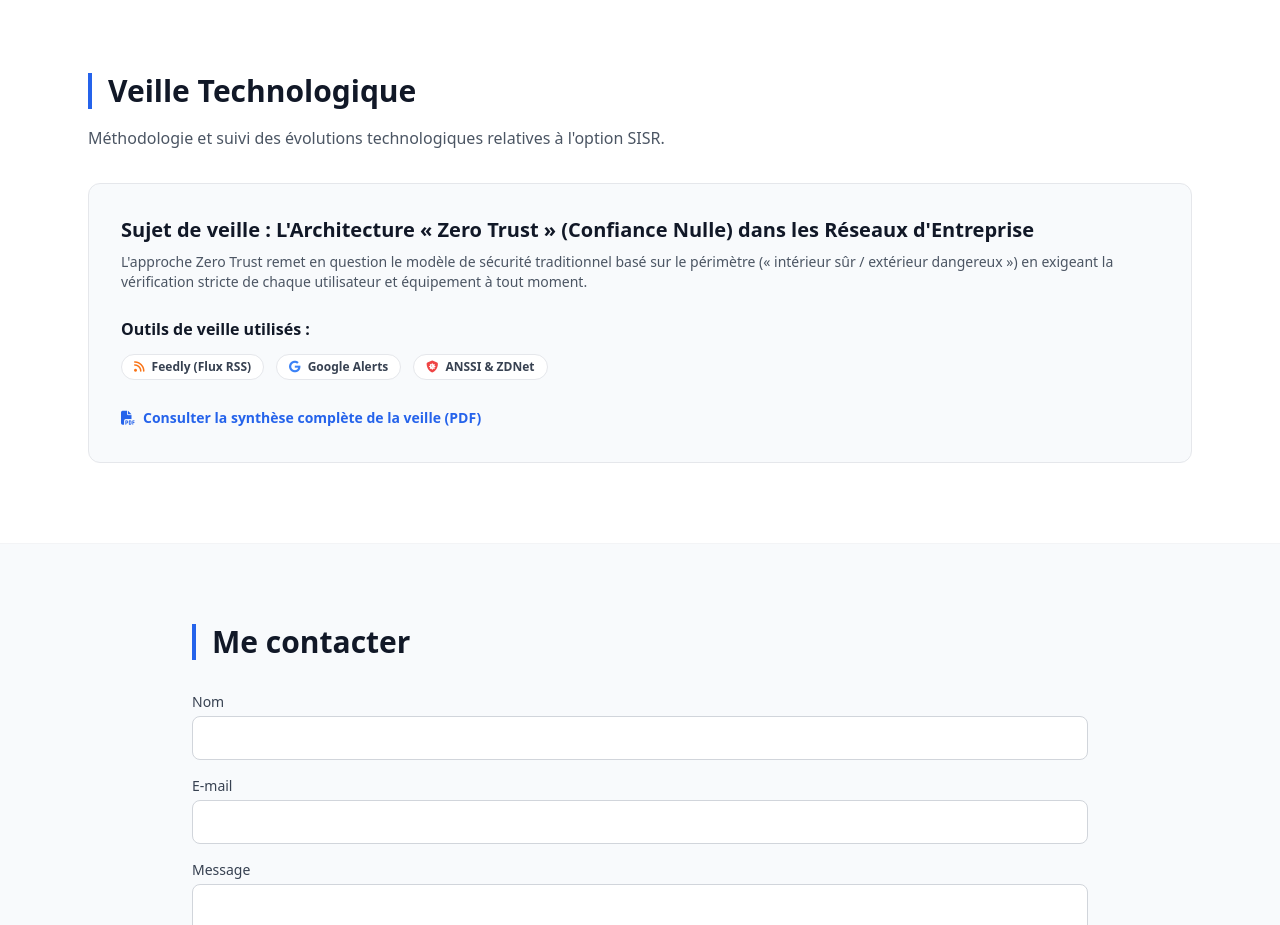
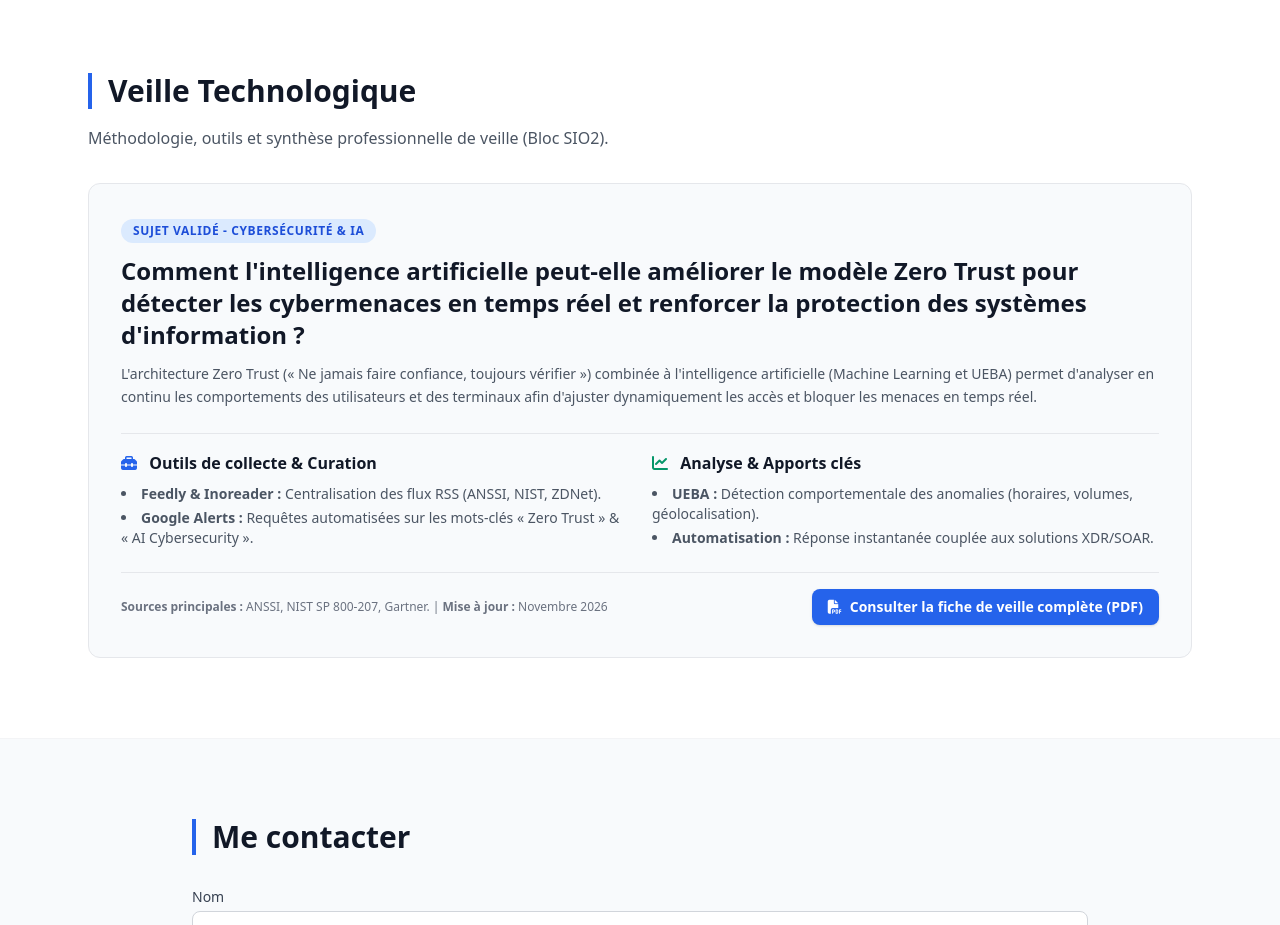
Before and after one commit to dpicchirilli-cmd/index, a plain HTML site: page index.html in a window 1280 px wide. Shown: the part 2400-3325 px from the top of the page. Drawn offline with nearby package versions, Linux system fonts and the light colour scheme.

Commit message:
Update index.html

```diff
--- a/index.html
+++ b/index.html
@@ -176,29 +176,45 @@
         </div>
     </section>
 
-    <!-- Veille Technologique -->
+    <!-- Veille Technologique (Mise à jour TP IA & Zero Trust) -->
     <section id="veille" class="py-20 px-6 max-w-6xl mx-auto">
         <h2 class="text-3xl font-bold text-gray-900 mb-4 border-l-4 border-blue-600 pl-4">Veille Technologique</h2>
-        <p class="text-gray-600 mb-8">Méthodologie et suivi des évolutions technologiques relatives à l'option SISR.</p>
+        <p class="text-gray-600 mb-8">Méthodologie, outils et synthèse professionnelle de veille (Bloc SIO2).</p>
 
-        <div class="bg-slate-50 p-8 rounded-xl border border-gray-200">
-            <div class="mb-6">
-                <h3 class="text-xl font-bold text-gray-900 mb-2">Sujet de veille : L'Architecture « Zero Trust » (Confiance Nulle) dans les Réseaux d'Entreprise</h3>
-                <p class="text-gray-600 text-sm">
-                    L'approche Zero Trust remet en question le modèle de sécurité traditionnel basé sur le périmètre (« intérieur sûr / extérieur dangereux ») en exigeant la vérification stricte de chaque utilisateur et équipement à tout moment.
+        <div class="bg-slate-50 p-8 rounded-xl border border-gray-200 space-y-6">
+            <div>
+                <span class="text-xs font-semibold uppercase tracking-wider bg-blue-100 text-blue-700 px-3 py-1 rounded-full mb-3 inline-block">Sujet validé - Cybersécurité & IA</span>
+                <h3 class="text-2xl font-bold text-gray-900 mb-3">Comment l'intelligence artificielle peut-elle améliorer le modèle Zero Trust pour détecter les cybermenaces en temps réel et renforcer la protection des systèmes d'information ?</h3>
+                <p class="text-gray-600 text-sm leading-relaxed">
+                    L'architecture Zero Trust (« Ne jamais faire confiance, toujours vérifier ») combinée à l'intelligence artificielle (Machine Learning et UEBA) permet d'analyser en continu les comportements des utilisateurs et des terminaux afin d'ajuster dynamiquement les accès et bloquer les menaces en temps réel.
                 </p>
             </div>
 
-            <h4 class="font-bold text-gray-900 mb-3">Outils de veille utilisés :</h4>
-            <div class="flex flex-wrap gap-3 mb-6">
-                <span class="bg-white px-3 py-1 rounded-full text-xs font-semibold border border-gray-200 text-gray-700"><i class="fa-solid fa-rss text-orange-500 mr-1"></i> Feedly (Flux RSS)</span>
-                <span class="bg-white px-3 py-1 rounded-full text-xs font-semibold border border-gray-200 text-gray-700"><i class="fa-brands fa-google text-blue-500 mr-1"></i> Google Alerts</span>
-                <span class="bg-white px-3 py-1 rounded-full text-xs font-semibold border border-gray-200 text-gray-700"><i class="fa-solid fa-shield-virus text-red-500 mr-1"></i> ANSSI & ZDNet</span>
+            <div class="grid grid-cols-1 md:grid-cols-2 gap-6 pt-4 border-t border-gray-200">
+                <div>
+                    <h4 class="font-bold text-gray-900 mb-2"><i class="fa-solid fa-toolbox text-blue-600 mr-2"></i> Outils de collecte & Curation</h4>
+                    <ul class="text-sm text-gray-600 space-y-1 list-disc list-inside">
+                        <li><strong>Feedly & Inoreader :</strong> Centralisation des flux RSS (ANSSI, NIST, ZDNet).</li>
+                        <li><strong>Google Alerts :</strong> Requêtes automatisées sur les mots-clés « Zero Trust » & « AI Cybersecurity ».</li>
+                    </ul>
+                </div>
+                <div>
+                    <h4 class="font-bold text-gray-900 mb-2"><i class="fa-solid fa-chart-line text-emerald-600 mr-2"></i> Analyse & Apports clés</h4>
+                    <ul class="text-sm text-gray-600 space-y-1 list-disc list-inside">
+                        <li><strong>UEBA :</strong> Détection comportementale des anomalies (horaires, volumes, géolocalisation).</li>
+                        <li><strong>Automatisation :</strong> Réponse instantanée couplée aux solutions XDR/SOAR.</li>
+                    </ul>
+                </div>
             </div>
 
-            <a href="Veille_Technologique.pdf" target="_blank" class="inline-flex items-center text-sm font-semibold text-blue-600 hover:underline">
-                <i class="fa-solid fa-file-pdf mr-2"></i> Consulter la synthèse complète de la veille (PDF)
-            </a>
+            <div class="pt-4 border-t border-gray-200 flex flex-wrap items-center justify-between gap-4">
+                <div class="text-xs text-gray-500">
+                    <strong>Sources principales :</strong> ANSSI, NIST SP 800-207, Gartner. | <strong>Mise à jour :</strong> Novembre 2026
+                </div>
+                <a href="Veille_Technologique.pdf" target="_blank" class="inline-flex items-center text-sm font-semibold bg-blue-600 text-white px-4 py-2 rounded-lg shadow hover:bg-blue-700 transition">
+                    <i class="fa-solid fa-file-pdf mr-2"></i> Consulter la fiche de veille complète (PDF)
+                </a>
+            </div>
         </div>
     </section>
 
```
